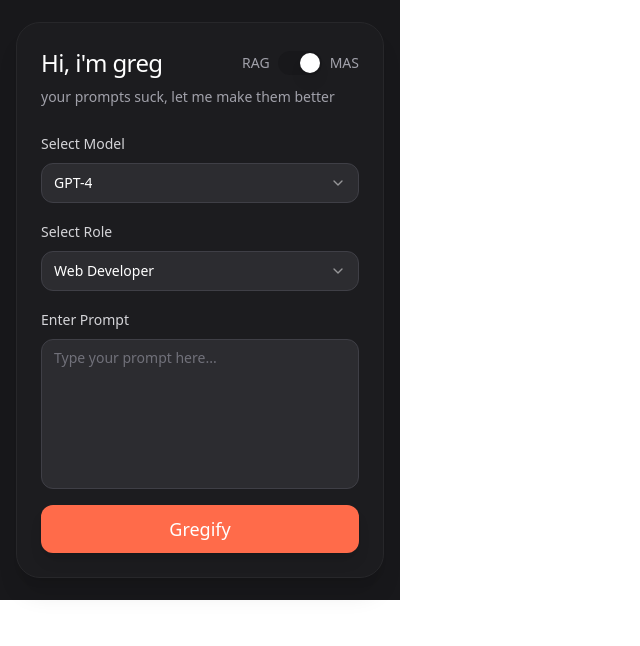
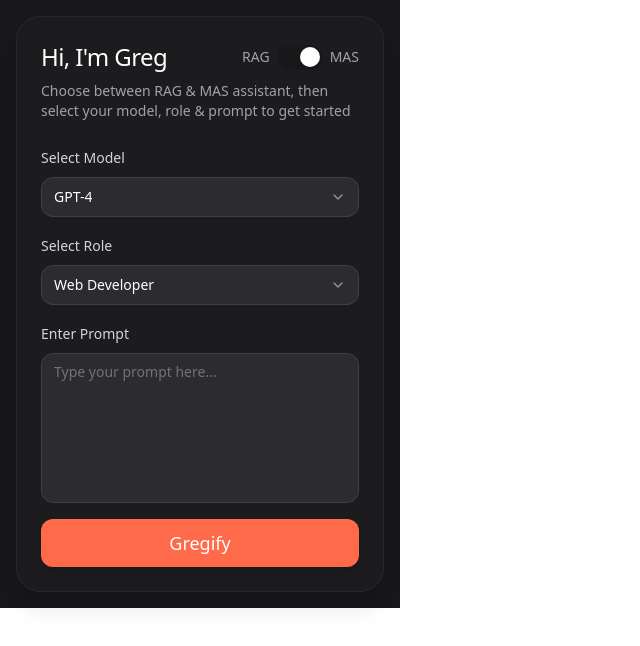
Before and after one commit to vikvang/model-agent-magic, a React (Vite) app: page / in a window 1280 px wide. Shown: the top 646 px of the page, without its empty margins (0-640 px from the left). Built offline with nearby package versions, Linux system fonts and the light colour scheme.

Commit message:
changed the header and tagline

```diff
--- a/src/pages/Index.tsx
+++ b/src/pages/Index.tsx
@@ -159,7 +159,7 @@ const Index = () => {
         <div className="space-y-2">
           <div className="flex justify-between items-center">
             <h2 className="text-2xl font-medium tracking-tight text-white">
-              Hi, i'm greg
+              Hi, I'm Greg
             </h2>
             <div className="flex items-center space-x-2">
               <span className="text-sm text-zinc-400">RAG</span>
@@ -171,7 +171,7 @@ const Index = () => {
             </div>
           </div>
           <p className="text-sm text-zinc-400">
-            your prompts suck, let me make them better
+            Choose between RAG & MAS assistant, then select your model, role & prompt to get started
           </p>
         </div>
 
```
